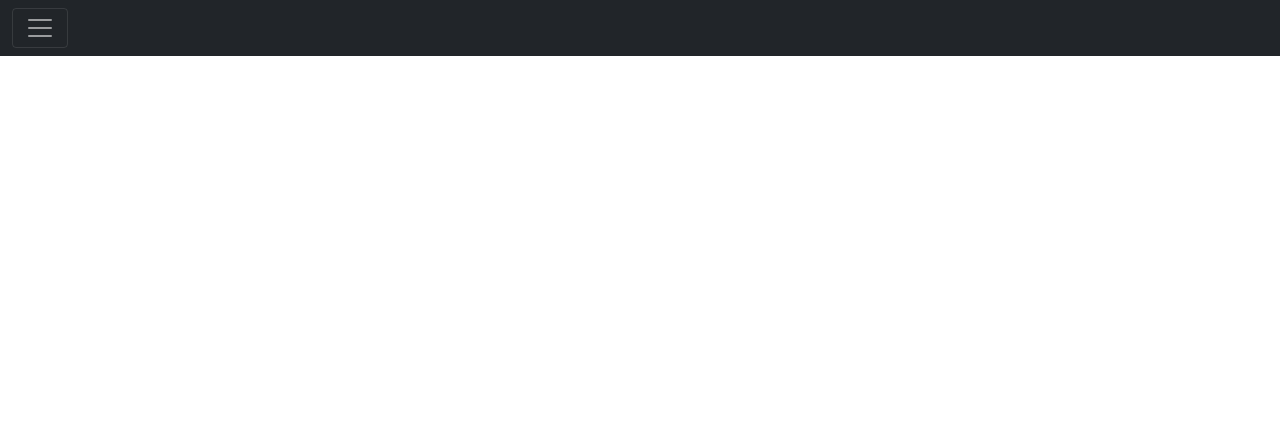
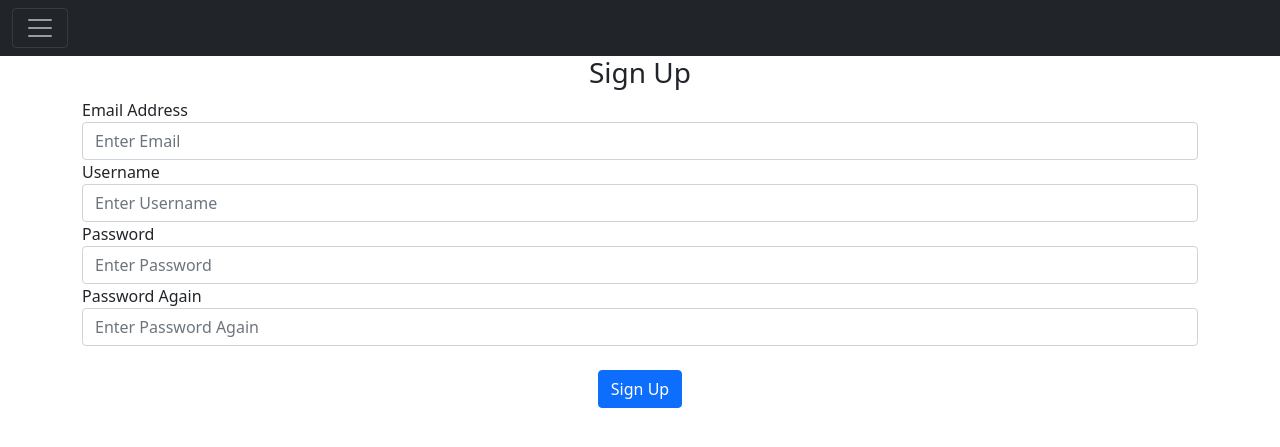
Before and after one commit to Tai106/blog-it, a Flask app: page /sign-up in a window 1280 px wide. Shown: the top 447 px of the page. Run offline with Flask 3, Linux system fonts and the light colour scheme.

Commit message:
sign up page

```diff
--- a/website/templates/signup.html
+++ b/website/templates/signup.html
@@ -1 +1,44 @@
-{% extends "base.html" %} {% block title %}Home{% endblock %} {% block content %} {% endblock %}
+{% extends "base.html" %} {% block title %}Sign Up{% endblock %} {% block content %}
+<form method="POST">
+    <h3 align="center">Sign Up</h3>
+    <div class="form-group"></div>
+    <label for="email">Email Address</label>
+    <input
+    type="text"
+    id="email"
+    name="email"
+    class="form-control"
+    placeholder="Enter Email"
+    />
+    <label for="username">Username</label>
+    <input
+    type="text"
+    id="username"
+    name="username"
+    class="form-control"
+    placeholder="Enter Username"
+    />
+    <label for="password1">Password</label>
+    <input
+    type="password"
+    id="password1"
+    name="password1"
+    class="form-control"
+    placeholder="Enter Password"
+    />
+    <label for="password2">Password Again</label>
+    <input
+    type="password"
+    id="password2"
+    name="password2"
+    class="form-control"
+    placeholder="Enter Password Again"
+    />
+    <br/>
+    <div align="center">
+        <button class="btn btn-primary" type="submit">Sign Up</button>
+    </div>
+
+</div>
+</form>
+{% endblock %}
```
